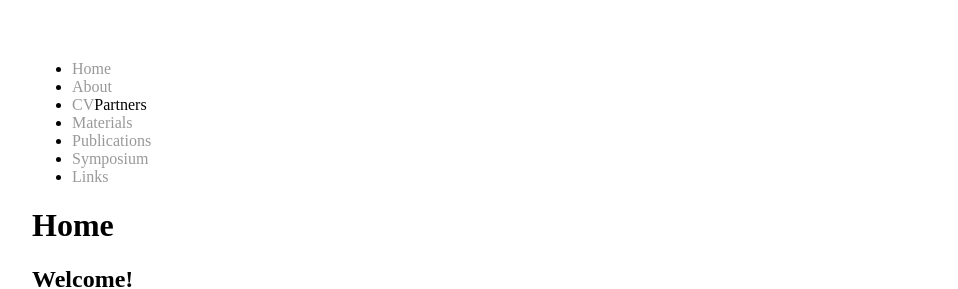
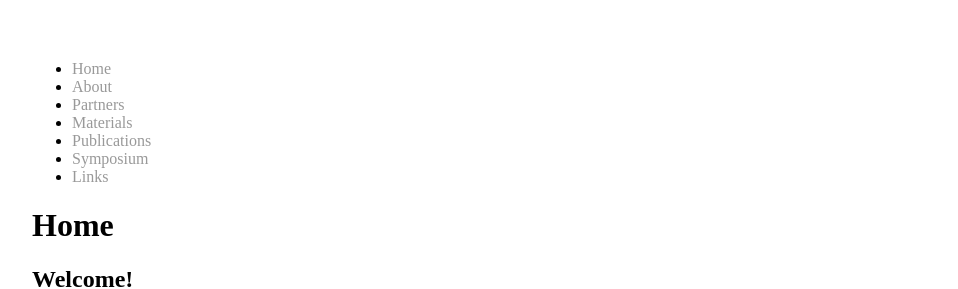
Before and after one commit to datainfolit/datainfolit, a Jekyll site: the page built from index.html, in a window 1280 px wide. Shown: the top 289 px of the page, without its empty margins (160-1118 px from the left). Built offline with Jekyll 4.4.1, drawn with Linux system fonts in a browser that asks for light colours.

```diff
--- a/_layouts/default.html
+++ b/_layouts/default.html
@@ -9,7 +9,7 @@
 	    		<ul>
 	        		<li><a href="/">Home</a></li>
 		        	<li><a href="/about">About</a></li>
-	        		<li><a href="/partners">CV</a>Partners</li>
+	        		<li><a href="/partners">Partners</a></li>
 	        		<li><a href="/materials">Materials</a></li>
 	        		<li><a href="/publications">Publications</a></li>
 	        		<li><a href="/symposium">Symposium</a></li>
```
